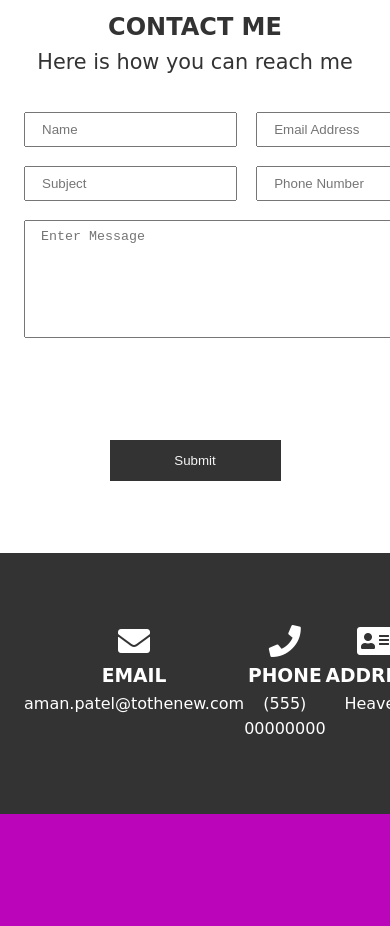
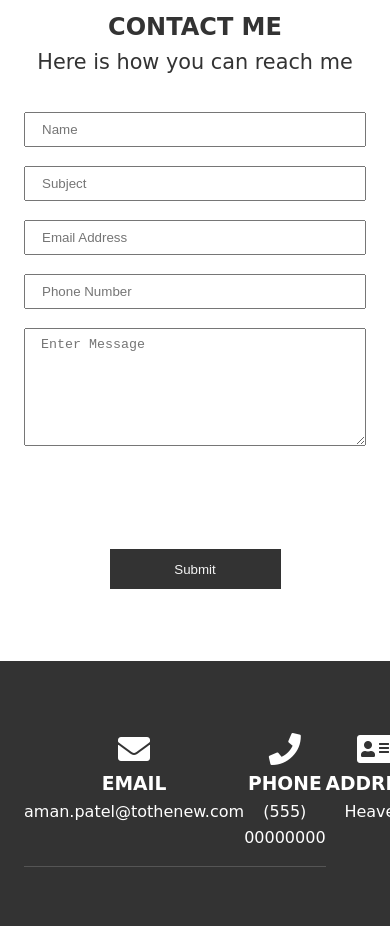
Before and after one commit to amanpatel-feen/portfolio, a website: page dist/contact.html in a window 390 px wide. Shown: the part 155-1081 px from the top of the page. Drawn offline with Linux system fonts and the light colour scheme.

Commit message:
FInal commit

```diff
--- a/scss/_media.scss
+++ b/scss/_media.scss
@@ -20,7 +20,7 @@
 
   .header {
     &-home {
-      height: 10rem;
+      height: 20rem;
       border-bottom: 3px solid $main-color;
       background-position: 20% 30%;
 
@@ -56,6 +56,13 @@
     }
   }
 
+  .about {
+    &-top {
+      .about-info {
+        flex-direction: column;
+      }
+    }
+  }
   .main-footer {
     height: 7rem;
 
@@ -86,4 +93,37 @@
       grid-template-columns: 2fr;
     }
   }
+
+  .contact {
+    &-top {
+      .text-fields {
+        grid-template-areas:
+          "name"
+          "subject"
+          "email"
+          "phone"
+          "message";
+      }
+    }
+
+    &-middle {
+      div {
+        margin-bottom: 1rem;
+        padding-bottom: 1rem;
+        border-bottom: 1px #555 solid;
+
+        &:last-child {
+          border: none;
+          margin-bottom: 0;
+          padding-bottom: 0;
+        }
+      }
+    }
+
+    &-bottom {
+      h1 {
+        font-size: 2rem;
+      }
+    }
+  }
 }
```
Also changed, not shown: dist/contact.html, dist/css/main.css, dist/work.html.
